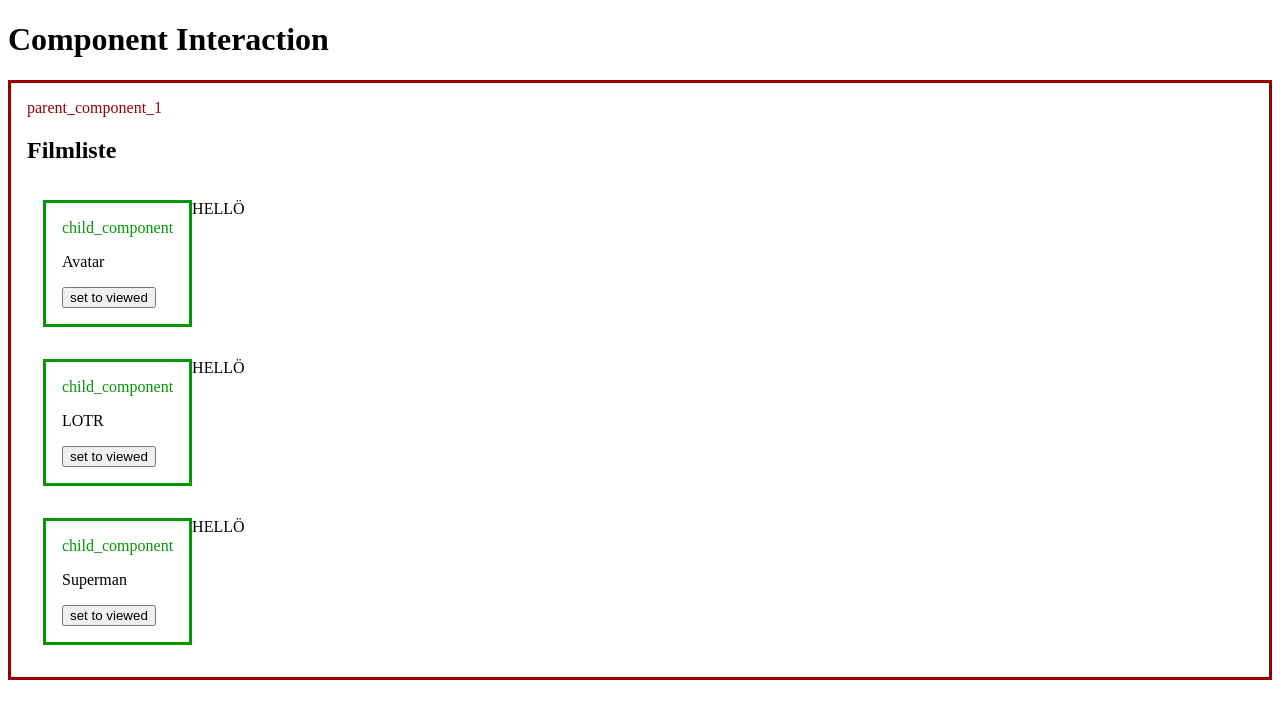
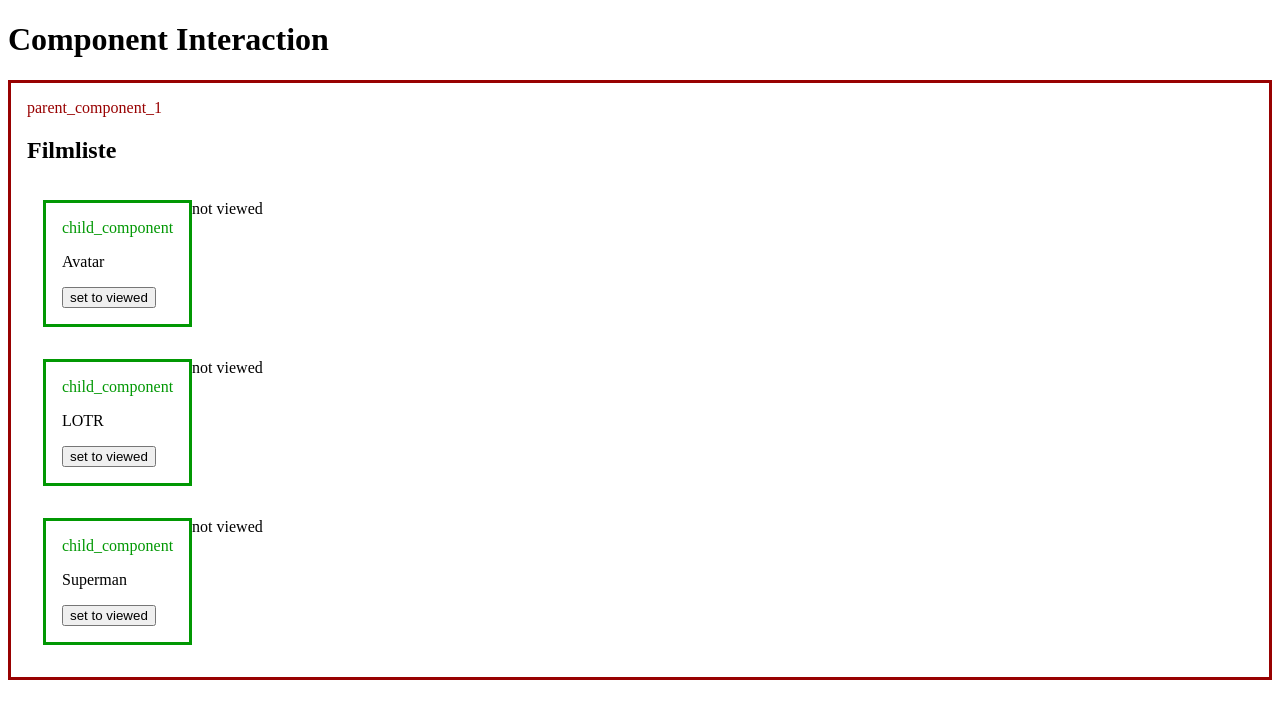
Before and after one commit to KevinWissmer/AngularElements, an Angular app: page / in a window 1280 px wide. Shown: the top 718 px of the page. Built offline with nearby package versions, Linux system fonts and the light colour scheme.

Commit message:
added ATOutput w eventEmitter functionality

```diff
--- a/src/app/film-liste/film-liste.component.html
+++ b/src/app/film-liste/film-liste.component.html
@@ -1,10 +1,10 @@
 <h2>Filmliste</h2>
 
-<div class="single_film_wrapper" *ngFor="let film of filmlist">
+<div class="single_film_wrapper" *ngFor="let film of filmlist; let i=index">
     <div class="child_component">
-        <app-single-film [filmName]="film" [singleFilmName]="film"></app-single-film>
+        <app-single-film (statuschange)="changeStatus(i, $event)" [filmName]="film" [singleFilmName]="film"></app-single-film>
     </div>
     <div>
-        HELLÖ
+        {{stati[i]}}
     </div>
 </div>
--- a/src/app/film-liste/film-liste.component.ts
+++ b/src/app/film-liste/film-liste.component.ts
@@ -7,4 +7,10 @@ import { Component } from '@angular/core';
 })
 export class FilmListeComponent {
   filmlist: string[] = ["Avatar","LOTR","Superman"];
+  stati: string[] = ["not viewed","not viewed","not viewed"];
+
+  changeStatus(index:number, status:string){
+    this.stati[index] = status;
+
+  }
 }
--- a/src/app/single-film/single-film.component.ts
+++ b/src/app/single-film/single-film.component.ts
@@ -1,4 +1,4 @@
-import { Component, Input } from '@angular/core';
+import { Component, Input, EventEmitter, Output } from '@angular/core';
 
 @Component({
   selector: 'app-single-film',
@@ -8,6 +8,10 @@ import { Component, Input } from '@angular/core';
 export class SingleFilmComponent {
   @Input() filmName: string = '';
   @Input('singleFilmName') filmNameSecondApproach: string = '';
+
+  @Output() viewStatus = new EventEmitter<string>();
+  @Output('statuschange') viewStatusSecodnApproach = new EventEmitter<string>();
+
   notstatus: string = 'viewed';
   status: string = 'not viewed';
 
@@ -16,6 +20,7 @@ export class SingleFilmComponent {
     let tmp = this.status;
     this.status = this.notstatus;
     this.notstatus = tmp;
+    this.viewStatusSecodnApproach.emit(this.status);
   }
 
 
```
